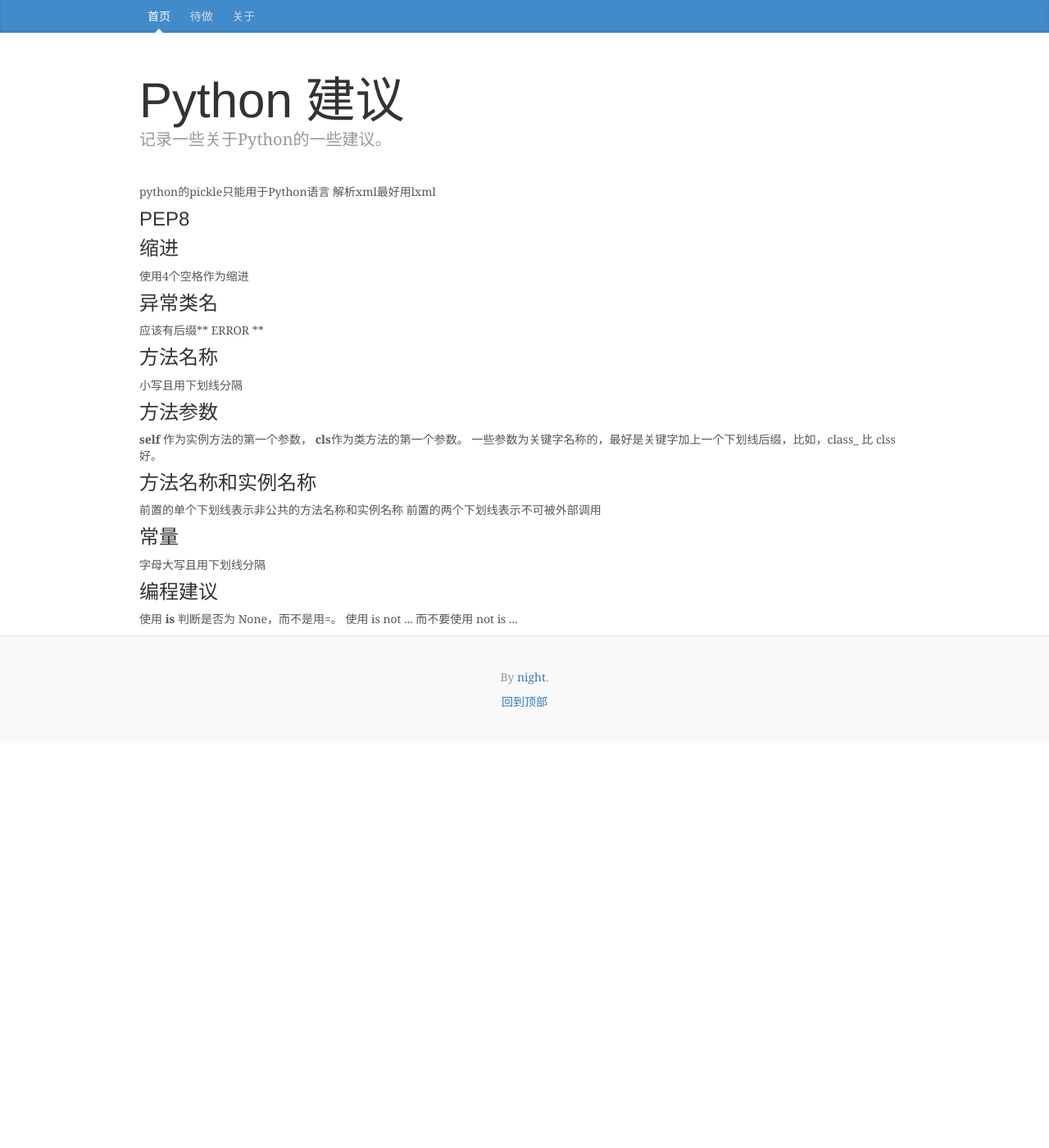
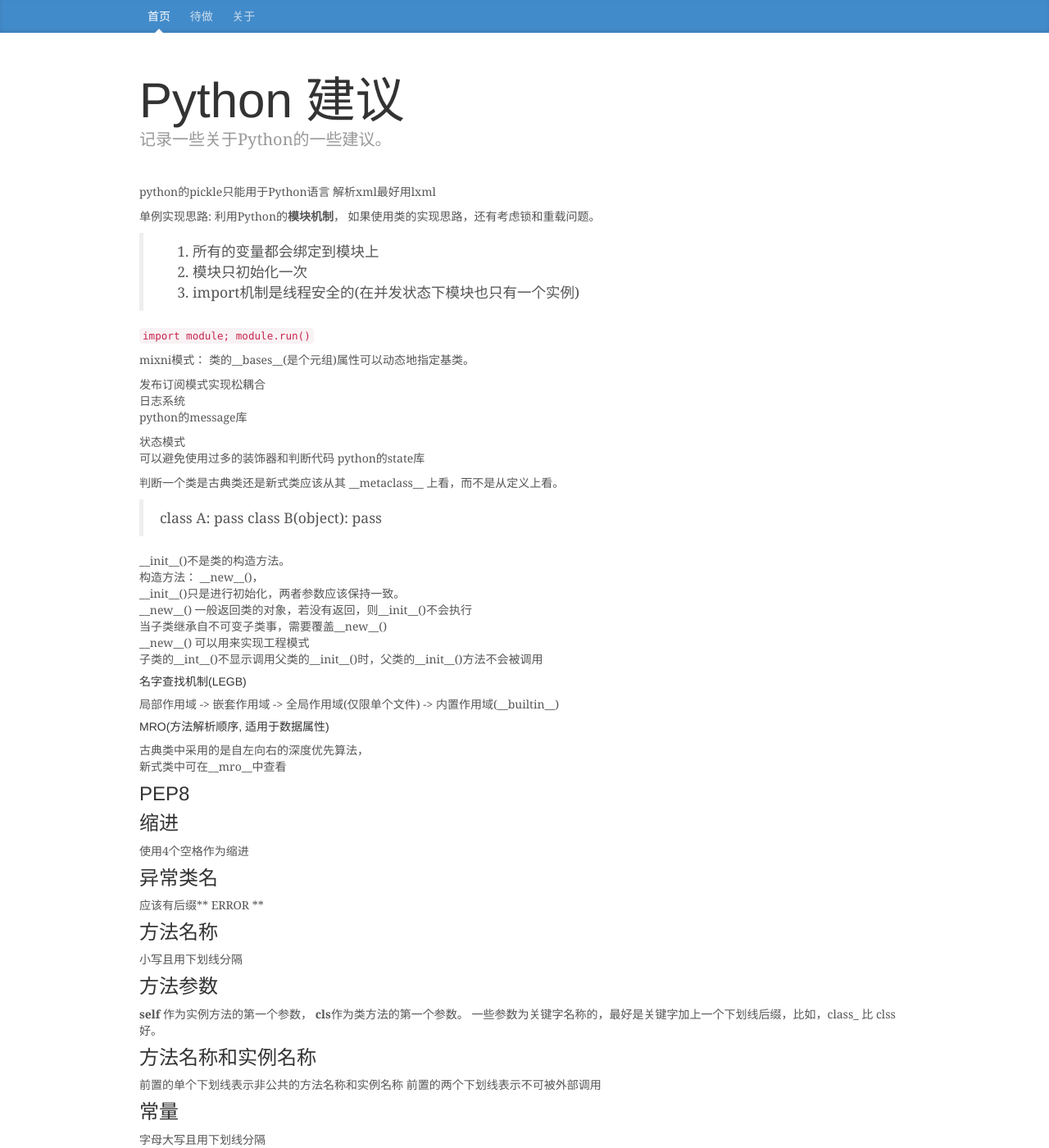
Before and after one commit to night1008/night1008.github.io, a Jekyll site: the page built from _posts/2016-10-16-python-advices.html, in a window 1280 px wide and 1400 px high. Shown: the whole window at 82% size. Built offline with Jekyll 4.4.1, drawn with Linux system fonts in a browser that asks for light colours.

Commit message:
add post

```diff
--- a/_posts/2016-10-16-python-advices.html
+++ b/_posts/2016-10-16-python-advices.html
@@ -13,10 +13,73 @@
 <div class="row">
 	<div class="col-md-12">
 		<p>
-		python的pickle只能用于Python语言
-		解析xml最好用lxml
+			python的pickle只能用于Python语言
+			解析xml最好用lxml
+		</p>
+		<p>
+		单例实现思路: 利用Python的<b>模块机制</b>，
+		如果使用类的实现思路，还有考虑锁和重载问题。
+		<blockquote>
+			<ol>
+				<li>所有的变量都会绑定到模块上</li>
+				<li>模块只初始化一次</li>
+				<li>import机制是线程安全的(在并发状态下模块也只有一个实例)</li>
+			</ol>
+		</blockquote>
+		<code>
+			import module;
+			module.run()
+		</code>
 		</p>
 
+		<p>
+			mixni模式：
+			类的__bases__(是个元组)属性可以动态地指定基类。
+		</p>
+
+		<p>
+			发布订阅模式实现松耦合<br>
+			日志系统<br>
+			python的message库
+		</p>
+
+		<p>
+			状态模式<br>
+			可以避免使用过多的装饰器和判断代码
+			python的state库
+		</p>
+
+		<p>
+			判断一个类是古典类还是新式类应该从其 __metaclass__ 上看，而不是从定义上看。
+			<blockquote>
+				class A:
+					pass
+				class B(object):
+					pass
+			</blockquote>
+
+		</p>
+
+		<p>
+			__init__()不是类的构造方法。<br>
+			构造方法： __new__()，<br>
+			__init__()只是进行初始化，两者参数应该保持一致。<br>
+			__new__() 一般返回类的对象，若没有返回，则__init__()不会执行<br>
+			当子类继承自不可变子类事，需要覆盖__new__()<br>
+			__new__() 可以用来实现工程模式<br>
+			子类的__int__()不显示调用父类的__init__()时，父类的__init__()方法不会被调用<br>
+		</p>
+
+		<p>
+			<h5>名字查找机制(LEGB)</h5>
+			局部作用域 -> 嵌套作用域 -> 全局作用域(仅限单个文件) -> 内置作用域(__builtin__)
+		</p>
+
+		<p>
+			<h5>MRO(方法解析顺序, 适用于数据属性)</h5>
+			古典类中采用的是自左向右的深度优先算法，<br>
+			新式类中可在__mro__中查看
+		</p>
 		<h3> PEP8 </h3>
 
 		<h3> 缩进 </h3>
```
Also changed, not shown: 2016-10-16-hello-world.html (added, +7 -0 lines), _posts/2016-10-16-celery.md (added, +6 -0 lines), _posts/2016-10-16-sublime-usage.html (added, +36 -0 lines), _posts/2016-10-23-mysql.html (added, +43 -0 lines), layout.html (added, +10 -0 lines).
